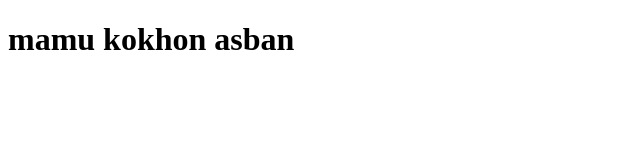
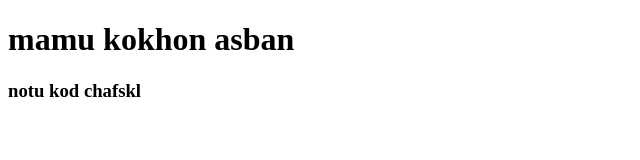
Before and after one commit to Nazrulie/my-2nd-repo, a plain HTML site: page index.html in a window 1280 px wide. Shown: the whole page, without its empty margins (0-640 px from the left). Drawn offline with Linux system fonts and the light colour scheme.

Commit message:
addes 2nd heaer

```diff
--- a/index.html
+++ b/index.html
@@ -8,5 +8,6 @@
 </head>
 <body>
     <h1> mamu kokhon asban</h1>
+    <h3> notu kod chafskl</h3>
 </body>
 </html>
```
